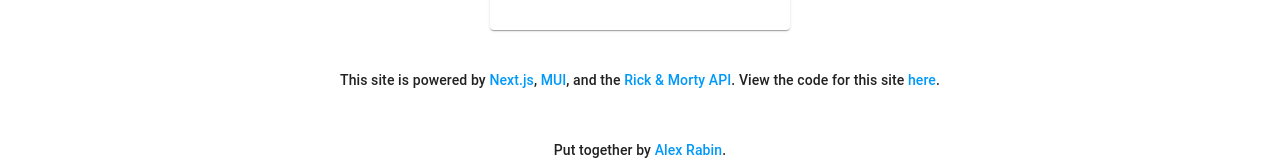
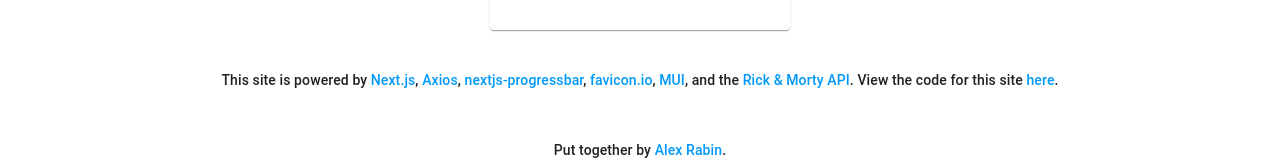
Before and after one commit to alexrabin/RickestRick, a Next.js app: page / in a window 1280 px wide. Shown: the part 531-691 px from the top of the page. Built offline with nearby package versions, Linux system fonts and the light colour scheme.

Commit message:
Updated readme

```diff
--- a/components/MainLayout.tsx
+++ b/components/MainLayout.tsx
@@ -28,8 +28,8 @@ const MainLayout: React.FC<Props> = ({
       <Head>
         <title>
           {documentTitle && documentTitle.length > 0
-            ? `${documentTitle} - Rick-est Rick`
-            : "Rick-est Rick"}
+            ? `${documentTitle} - Rickest Rick`
+            : "Rickest Rick"}
         </title>
         <meta name="description" content={description} />
         <meta name="viewport" content="initial-scale=1, width=device-width" />
--- a/pages/index.tsx
+++ b/pages/index.tsx
@@ -67,6 +67,14 @@ export default function Home() {
       >
         This site is powered by{" "}
         <OutsideLink href="https://nextjs.org/">Next.js</OutsideLink>,{" "}
+        <OutsideLink href="https://axios-http.com/docs/intro">
+          Axios
+        </OutsideLink>
+        ,{" "}
+        <OutsideLink href="https://www.npmjs.com/package/nextjs-progressbar">
+          nextjs-progressbar
+        </OutsideLink>
+        , <OutsideLink href="https://favicon.io">favicon.io</OutsideLink>,{" "}
         <OutsideLink href="https://mui.com/">MUI</OutsideLink>, and the{" "}
         <OutsideLink href="https://rickandmortyapi.com/">
           Rick & Morty API
```
Also changed, not shown: 1 other file (tests, documents, lock files or other folders).
